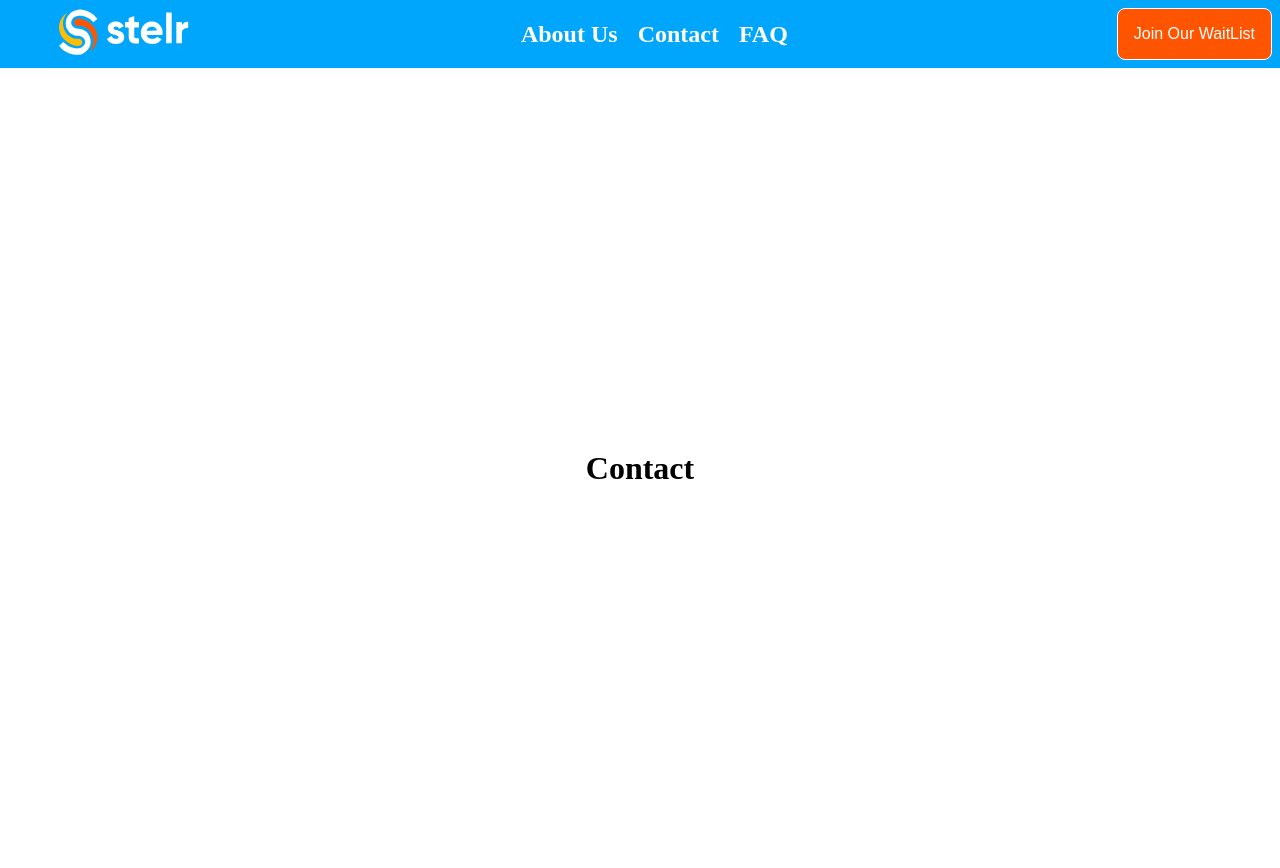
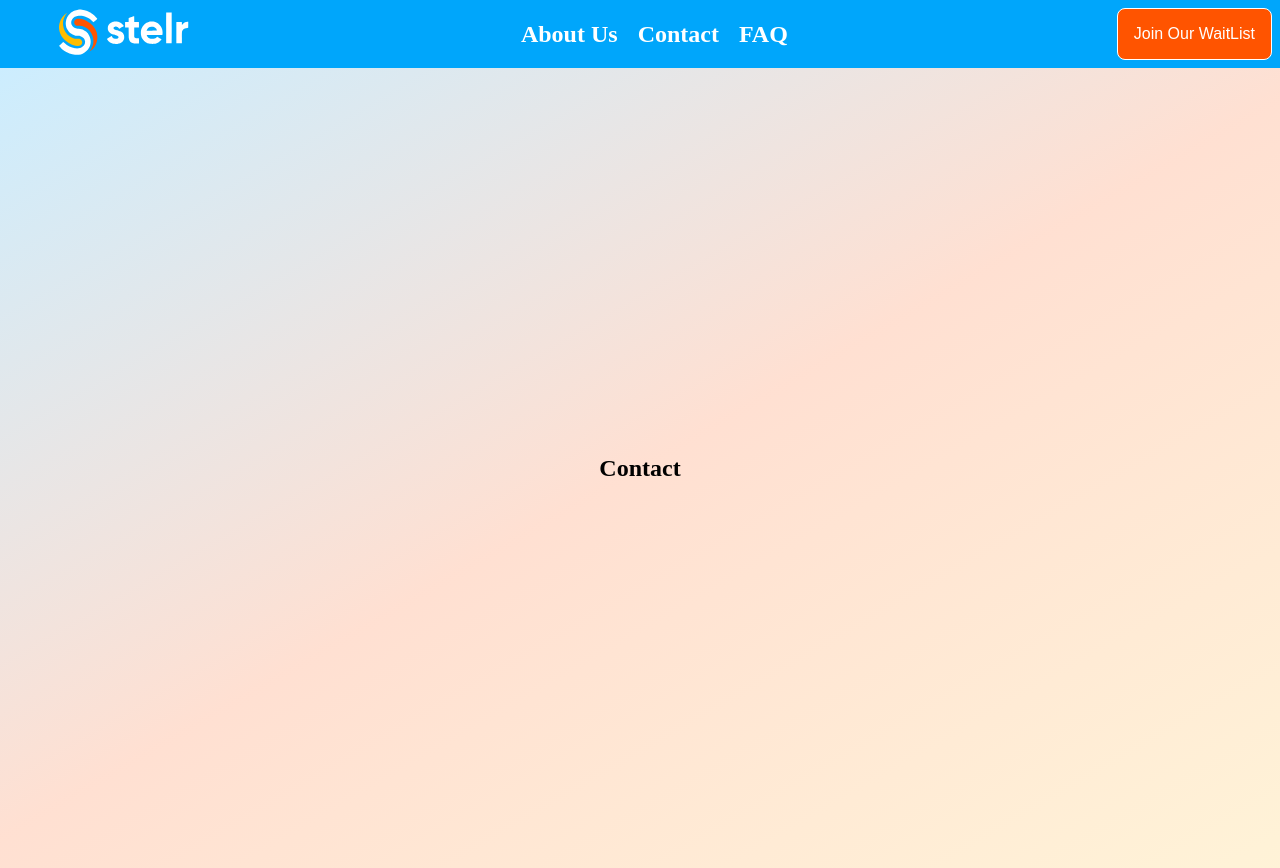
Before and after one commit to Jovenson-Don/stelr, a React (Vite) app: page /contact in a window 1280 px wide. Built offline with nearby package versions, Linux system fonts and the light colour scheme.

Commit message:
faq and contact

```diff
--- a/src/pages/Contact.tsx
+++ b/src/pages/Contact.tsx
@@ -1,15 +1,76 @@
 const Contact = () => {
+  const styles: { [key: string]: React.CSSProperties } = {
+    entirePage: {
+      background:
+        "linear-gradient(330deg, rgba(255, 194, 56, 0.2), rgba(255, 99, 29, 0.2), rgba(0, 166, 251, 0.2))",
+      display: "flex",
+      justifyContent: "center",
+      alignItems: "center",
+      height: "100vh",
+    },
+    // pageLeft: {
+    //   minHeight: "100vh",
+    //   background: `url(${background})`,
+    //   width: "50%",
+    //   display: "flex",
+    //   flexDirection: "column",
+    //   justifyContent: "center",
+    //   alignItems: "center",
+    //   color: "#fff",
+    //   padding: "2em",
+    // },
+    // pageRight: {
+    //   minHeight: "100vh",
+    //   textAlign: "center",
+    //   width: "50%",
+    //   display: "flex",
+    //   flexDirection: "column",
+    //   justifyContent: "center",
+    //   alignItems: "center",
+    //   padding: "2em",
+    // },
+    // logo: {
+    //   width: "6.5em",
+    //   height: "auto",
+    //   marginBottom: "2em",
+    // },
+    // heading: {
+    //   fontSize: "2em",
+    //   margin: "0em",
+    //   textAlign: "center",
+    // },
+    // subheading: {
+    //   fontSize: "1.2em",
+    // },
+    // form: {
+    //   display: "flex",
+    //   flexDirection: "column",
+    //   alignItems: "center",
+    // },
+    // input: {
+    //   width: "30em",
+    //   height: "3em",
+    //   marginBottom: "1em",
+    //   padding: "0.5em",
+    //   borderRadius: "0.5em",
+    //   border: "1px solid #ccc",
+    //   background: "rgba(128, 128, 128, 0.1)",
+    // },
+    // button: {
+    //   width: "20em",
+    //   height: "3em",
+    //   backgroundColor: "#00A6FB",
+    //   color: "#fff",
+    //   borderRadius: "0.5em",
+    // },
+  };
+
   return (
-    <div
-      style={{
-        display: "flex",
-        justifyContent: "center",
-        alignItems: "center",
-        height: "100vh",
-      }}
-    >
-      <h1>Contact</h1>
-    </div>
+    <section style={styles.entirePage}>
+      <div>
+        <h1>Contact</h1>
+      </div>
+    </section>
   );
 };
 
```
Also changed, not shown: src/pages/FAQ.tsx (+77 -0 lines).
